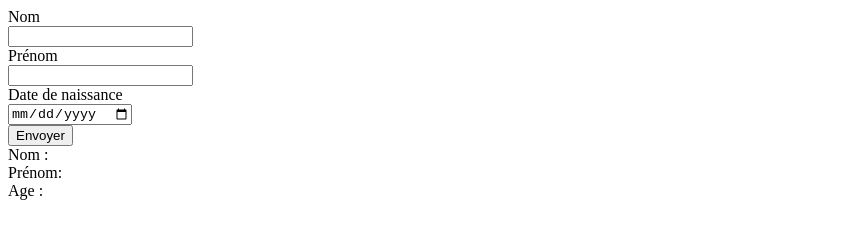
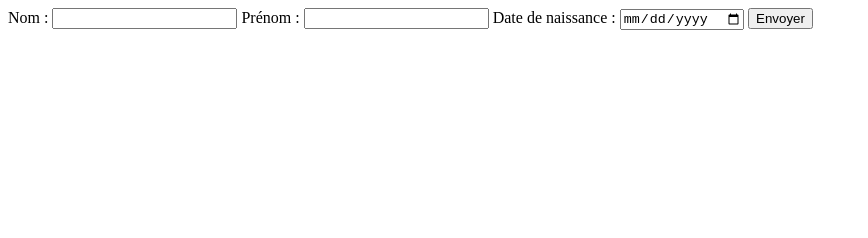
Before and after one commit to chxgvy/Jquery, a plain HTML site: page event/exo2/index.html in a window 1280 px wide. Shown: the whole page, without its empty margins (0-868 px from the left). Drawn offline with nearby package versions, Linux system fonts and the light colour scheme.

Commit message:
Add files via upload

```diff
--- a/event/exo1/index.js
+++ b/event/exo1/index.js
@@ -1,7 +1,7 @@
 $(document).ready(function() {
-    var count = 0;
-    $('#myButton').click(function() {
+    let count = 0;
+    $('#button').click(function() {
       count++;
-      $('#clickCount').text(count);
+      $('#resultat').text(count);
     });
   });
--- a/event/exo2/index.html
+++ b/event/exo2/index.html
@@ -5,41 +5,25 @@
     <meta http-equiv="X-UA-Compatible" content="IE=edge">
     <meta name="viewport" content="width=device-width, initial-scale=1.0">
     <title>Document</title>
+    <script src="jquery-3.6.3.min.js"></script>
 </head>
 <body>
 
-        <div class="row">
-          <div class="col-6">
-            <div class="form-group">
-              <label for="nom">Nom</label><br>
-              <input type="text" id="nom" class="form-control">
-            </div>
-          </div>
-          <div class="col-6">
-            <div class="form-group">
-              <label for="prenom">Prénom</label><br>
-              <input type="text" id="prenom" class="form-control">
-            </div>
-          </div>
-        </div>
-        <div class="row">
-          <div class="col-6">
-            <div class="form-group">
-              <label for="ddn">Date de naissance</label><br>
-              <input type="date" id="ddn" class="form-control">
-            </div>
-          </div>
-        </div>
-        <div class="row">
-          <div class="col-12">
-            <div class="text-center"><button class="btn btn-outline-success" id="sendForm">Envoyer</button></div>
-          </div>
-        </div>
-        <div id="resultat" class="invisible">
-          Nom : <span id="resNom"></span> <br>
-          Prénom: <span id="resPrenom"></span> <br>
-          Age : <span id="resAge"></span>
-        </div>
+  <form id="Form">
+    <label for="nom">Nom :</label>
+    <input type="text" id="nom" name="nom" required>
+
+    <label for="prenom">Prénom :</label>
+    <input type="text" id="prenom" name="prenom" required>
+
+    <label for="dateNaissance">Date de naissance :</label>
+    <input type="date" id="dateNaissance" name="dateNaissance" required>
+
+    <input type="submit" value="Envoyer">
+  </form>
+
+  <div id="resultat"></div>
+
 
     <script src="index.js"></script>
 </body>
```
Also changed, not shown: event/exo1/index.html (+3 -3 lines).
